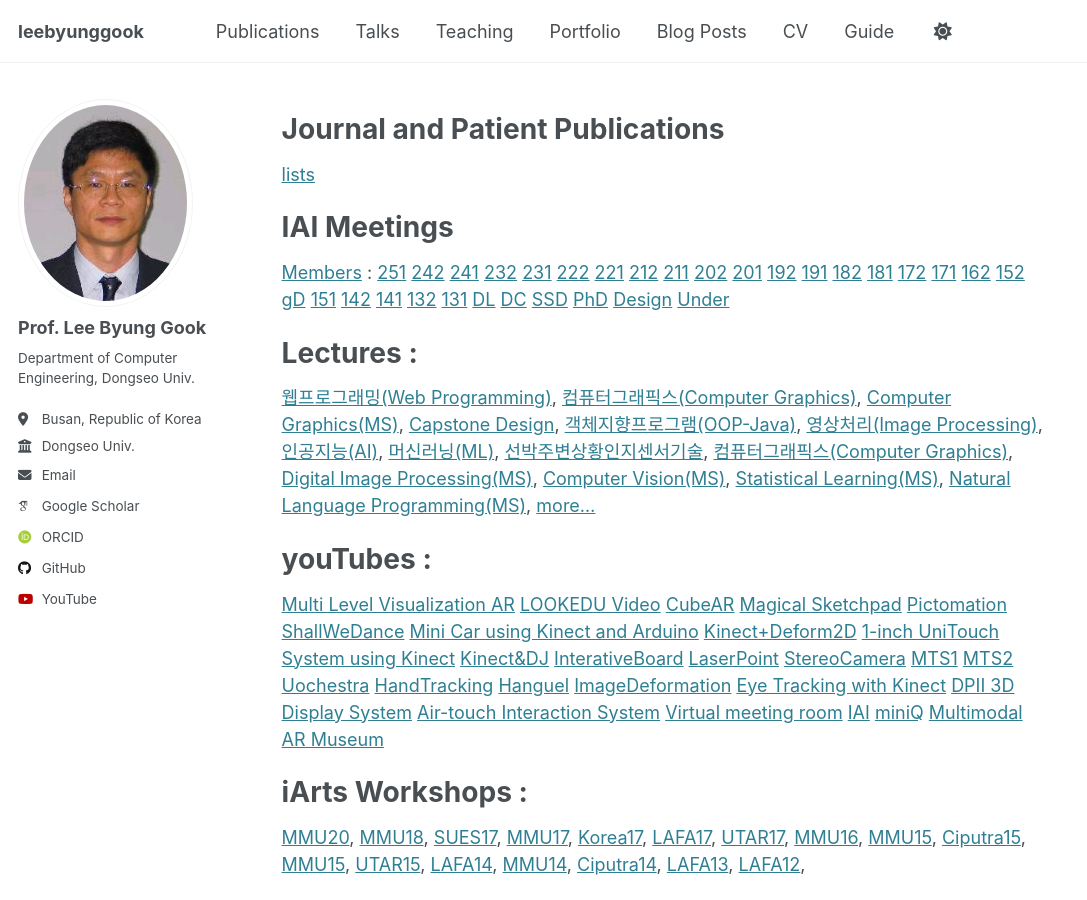
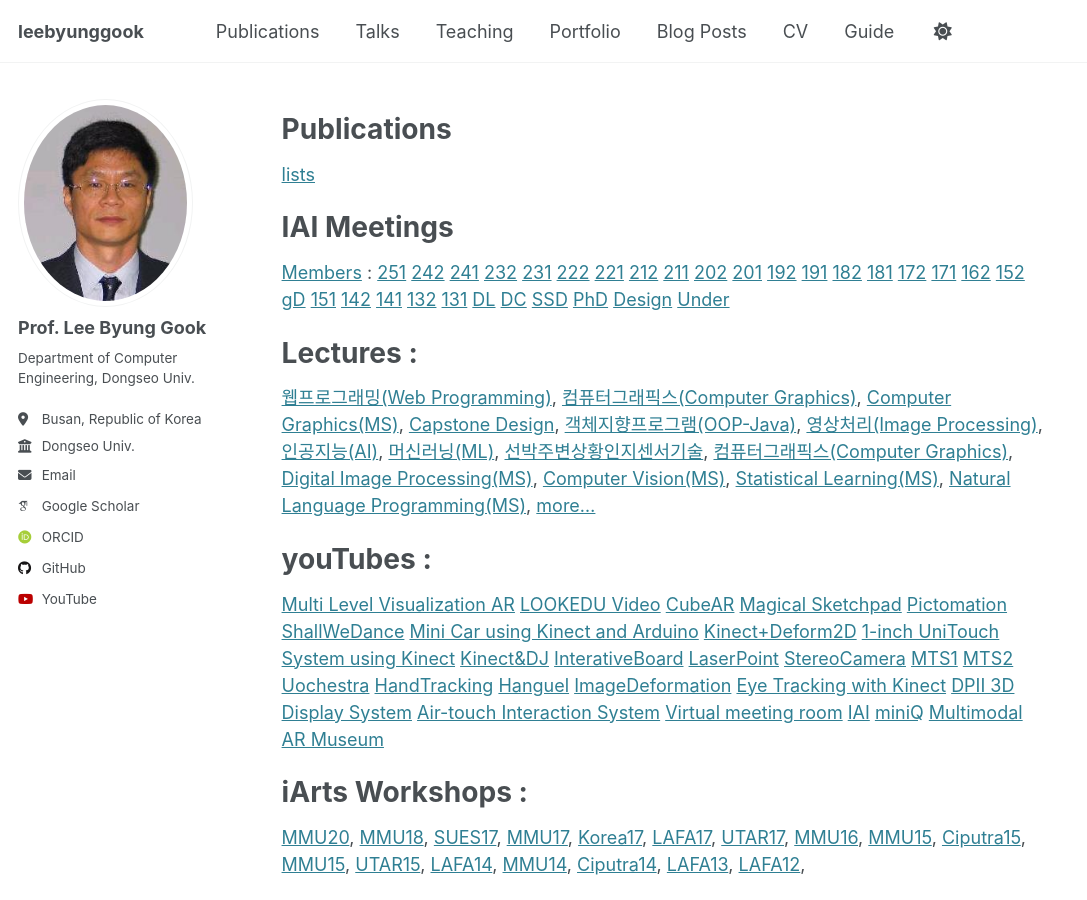
Before and after one commit to leebyunggook/leebyunggook.github.io, a Jekyll site: the page built from _pages/about.md, in a window 1280 px wide and 900 px high. Shown: the whole window, without its empty margins (0-1087 px from the left). Built offline with Jekyll 4.4.1, drawn with Linux system fonts in a browser that asks for light colours; some web fonts are replaced.

Commit message:
Update about.md

```diff
--- a/_pages/about.md
+++ b/_pages/about.md
@@ -7,7 +7,7 @@ redirect_from:
   - /about.html
 ---
 
-Journal and Patient Publications
+Publications
 ======
 [lists](https://docs.google.com/document/d/1ihRK-oNP-g5SIBHA_Enh2znHGlsM39e5hsz3e3ppj-I/edit?tab=t.0)
 
```
